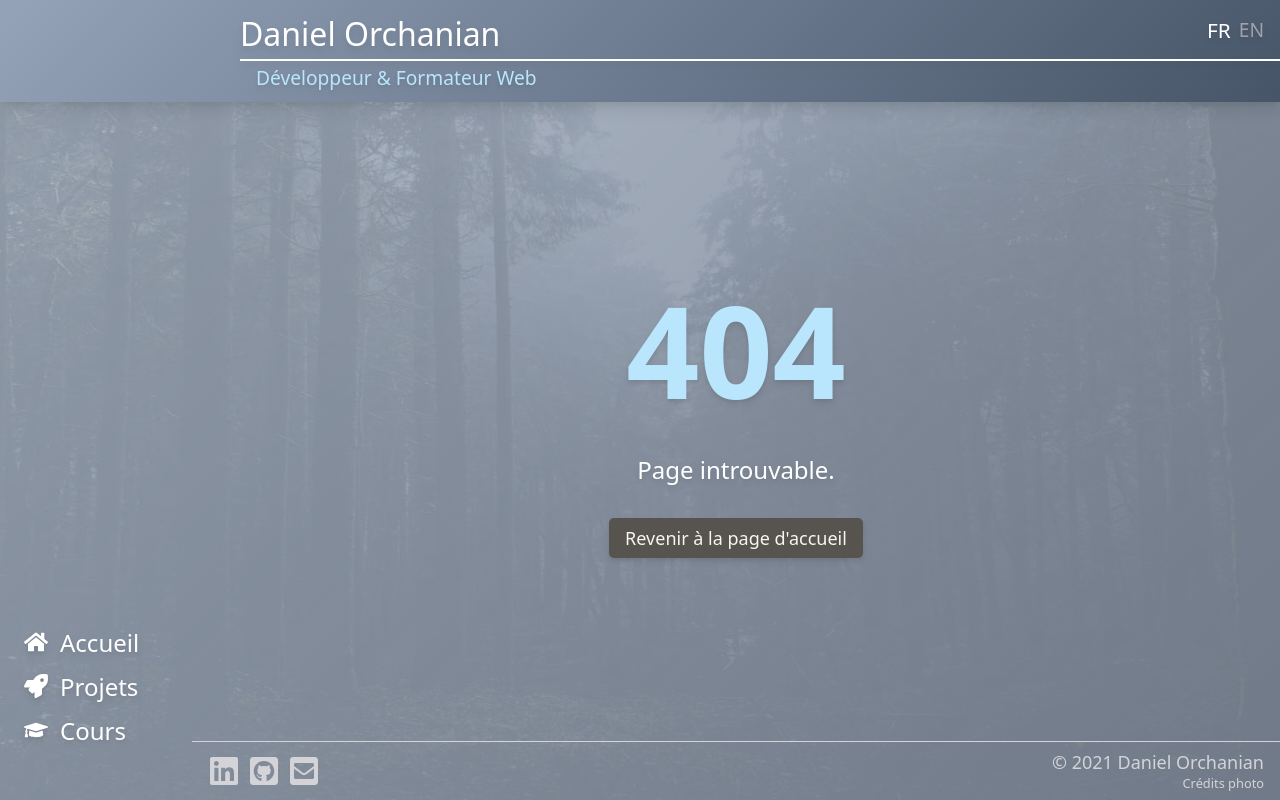
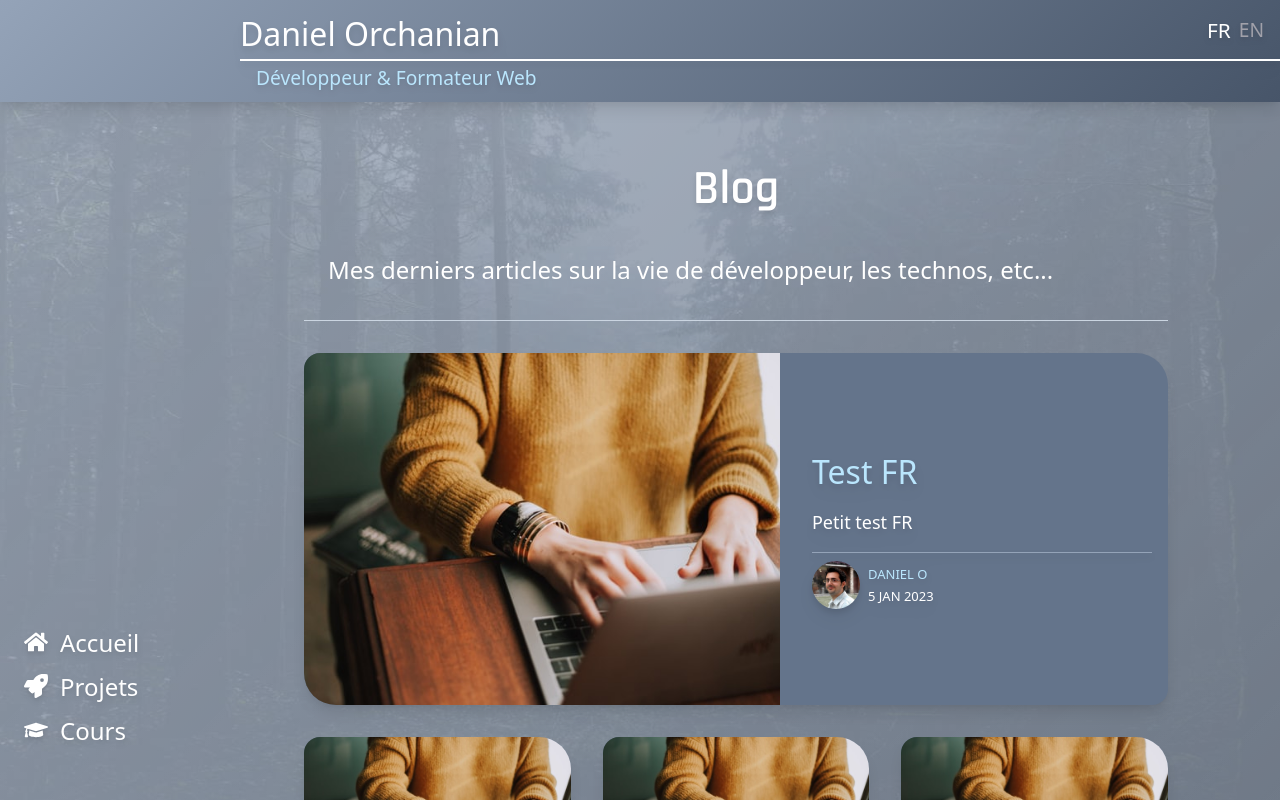
Before and after one commit to do-sieg/portfolio-2021, a Next.js app: page /blog in a window 1280 px wide. Before the commit this address had no page. Built offline with nearby package versions, Linux system fonts and the light colour scheme; a web font is replaced by a local one.

Commit message:
Blog index page (load from markdown files by locale, published status)

```diff
--- a/data/lang/en.js
+++ b/data/lang/en.js
@@ -18,6 +18,7 @@ export default {
     NAV_HOME: "Home",
     NAV_PROJECTS: "Projects",
     NAV_TEACH: "Teaching",
+    NAV_BLOG: "Blog",
 
     PHOTO_CREDITS: "Photo Credits",
     BACKGROUND_IMAGES: "Background Images",
@@ -26,6 +27,7 @@ export default {
     ACTION_VIEW_CODE: "Code",
     ACTION_BACK_HOME: "Return to the home page",
 
+    DATE_FORMAT: "MM DD, YY",
     SHORT_MONTHS: [
         "JAN", "FEB", "MAR", "APR",
         "MAY", "JUN", "JUL", "AUG",
@@ -113,6 +115,9 @@ export default {
         </>
     ),
 
+    BLOG_INTRO: <p>My latest articles on life as a developer, technology, etc...</p>,
+    BLOG_NO_ARTICLES: "No articles yet. Coming soon.",
+
     // HOME_SLIDE_PROMPT_1: "Need a website?",
     // HOME_SLIDE_PROMPT_2: "Need lessons?",
     // HOME_SLIDE_PROMPT_3: "Looking for a translator?",
--- a/data/lang/fr.js
+++ b/data/lang/fr.js
@@ -20,6 +20,7 @@ export default {
     // NAV_ABOUT: "About Me",
     NAV_PROJECTS: "Projets",
     NAV_TEACH: "Cours",
+    NAV_BLOG: "Blog",
 
     PHOTO_CREDITS: "Crédits photo",
     BACKGROUND_IMAGES: "Images d'arrière-plan",
@@ -28,6 +29,7 @@ export default {
     ACTION_VIEW_CODE: "Code",
     ACTION_BACK_HOME: "Revenir à la page d'accueil",
 
+    DATE_FORMAT: "DD MM YY",
     SHORT_MONTHS: [
         "JAN", "FÉV", "MAR", "AVR",
         "MAI", "JUN", "JUL", "AOU",
@@ -115,4 +117,6 @@ export default {
         </>
     ),
 
+    BLOG_INTRO: <p>Mes derniers articles sur la vie de développeur, les technos, etc...</p>,
+    BLOG_NO_ARTICLES: "Pas encore d'article. Ils arrivent bientôt.",
 }
--- /dev/null
+++ b/pages/blog/index.js
@@ -0,0 +1,97 @@
+import Head from "next/head";
+import Link from "next/link";
+import AppLayout from "../../components/app/AppLayout";
+import { SITE_TITLE } from "../../data/constants";
+import { useLangTerm } from "../../utils/lang";
+import { getPosts } from "../../utils/blog";
+import styles from "../../styles/pages/common.module.css";
+import ownStyles from "../../styles/pages/blog.module.css";
+
+export async function getStaticProps({ locale }) {
+    const posts = await getPosts(locale);
+    const props = { posts };
+    return { props };
+}
+
+// MOVE
+export function BlogPost({ post, featured = false }) {
+    const L_DATE_FORMAT = useLangTerm("DATE_FORMAT");
+    const L_SHORT_MONTHS = useLangTerm("SHORT_MONTHS");
+
+    function renderDate() {
+        const d = new Date(post.metaData.date);
+        let str = L_DATE_FORMAT;
+        str = str.replaceAll("DD", d.getDate());
+        str = str.replaceAll("MM", L_SHORT_MONTHS[d.getMonth()]);
+        str = str.replaceAll("YY", d.getFullYear());
+        return str;
+    }
+
+    return (
+        <div className={ownStyles.postItem + " " + (featured ? ownStyles.featuredPost : "")}>
+            <div className={ownStyles.postCover}>
+                {post.metaData.coverImage.path &&
+                    <Link href={"blog/" + post.slug}><a>
+                        <img className={ownStyles.coverImage} src={post.metaData.coverImage.path} alt={post.metaData.title} />
+                    </a></Link>
+                }
+            </div>
+            <Link href={"blog/" + post.slug}><a className={ownStyles.postData}>
+                <h3>{post.metaData.title}</h3>
+                <p>{post.metaData.excerpt}</p>
+
+                <div className={ownStyles.postInfo}>
+                    <img src={post.metaData.author.picture} alt={post.metaData.author.name} />
+                    <div className={ownStyles.postInfoText}>
+                        <div className={ownStyles.authorName}>{post.metaData.author.name}</div>
+                        <time>{renderDate()}</time>
+                    </div>
+                </div>
+            </a></Link>
+        </div>
+    );
+}
+
+export default function Blog({ posts }) {
+    const L_NAV_BLOG = useLangTerm("NAV_BLOG");
+    const L_BLOG_INTRO = useLangTerm("BLOG_INTRO");
+    const L_BLOG_NO_ARTICLES = useLangTerm("BLOG_NO_ARTICLES");
+
+    return (
+        <AppLayout className={styles.container}>
+
+            <Head>
+                <title>{SITE_TITLE} - {L_NAV_BLOG}</title>
+            </Head>
+
+            <h1>{L_NAV_BLOG}</h1>
+
+            {L_BLOG_INTRO}
+
+            <section className={ownStyles.postListContainer}>
+                {posts.length > 0 ?
+                    <div className={ownStyles.postList}>
+                        {posts.map((post, index) => {
+                            return <BlogPost key={index} post={post} featured={index == 0} />;
+                        })}
+                        {posts.map((post, index) => {
+                            return <BlogPost key={index} post={post} />;
+                        })}
+                        {posts.map((post, index) => {
+                            return <BlogPost key={index} post={post} />;
+                        })}
+                        {posts.map((post, index) => {
+                            return <BlogPost key={index} post={post} />;
+                        })}
+                        {posts.map((post, index) => {
+                            return <BlogPost key={index} post={post} />;
+                        })}
+                    </div>
+                    :
+                    <p>{L_BLOG_NO_ARTICLES}</p>
+                }
+            </section>
+
+        </AppLayout>
+    );
+}
--- /dev/null
+++ b/pages/blog/posts/fr/test-fr.md
@@ -0,0 +1,22 @@
+---
+title: Test FR
+excerpt: Petit test FR des familles parce que voilà quoi parce que là vraiment ras-le-bol de ces âneries
+date: "2020-03-16"
+author:
+    name: Daniel Orchanian
+    picture: images/profile/profile_03_square.jpg
+coverImage:
+    path: images/blog/covers/christin-hume-Hcfwew744z4-unsplash.jpg
+    authorName: Christin Hume
+    authorUrl: https://unsplash.com/@christinhumephoto
+published: true
+---
+
+
+# Ceci est un test FR
+
+Coucou les gens !
+
+Comment ça va ?
+
+Moi ça va super.
--- /dev/null
+++ b/pages/blog/posts/fr/test-fr2.md
@@ -0,0 +1,22 @@
+---
+title: Test FR
+excerpt: Petit test FR
+date: "2023-01-05"
+author:
+    name: Daniel O
+    picture: images/profile/profile_03_square.jpg
+coverImage:
+    path: images/blog/covers/christin-hume-Hcfwew744z4-unsplash.jpg
+    authorName: Christin Hume
+    authorUrl: https://unsplash.com/@christinhumephoto
+published: true
+---
+
+
+# Ceci est un test FR
+
+Coucou les gens !
+
+Comment ça va ?
+
+Moi ça va super.
--- /dev/null
+++ b/styles/pages/blog.module.css
@@ -0,0 +1,129 @@
+.postListContainer {
+    margin-top: 2rem;
+    border-top: solid 1px var(--blueGray-300);
+    padding-top: 2rem;
+}
+
+.postList {
+    display: grid;
+    grid-template-columns: 1fr;
+    gap: 2rem;
+}
+
+.postItem {
+    display: flex;
+    flex-direction: column;
+    background-color: var(--blueGray-500);
+    box-shadow: var(--shadow-lg);
+    transition: var(--transition-all);
+    border-radius: 1rem 2rem 1rem;
+}
+
+.postItem:hover, .postItem:active {
+    box-shadow: var(--shadow-xl);
+}
+
+.postCover {
+    height: 10rem;
+}
+
+.postCover img {
+    width: 100%;
+    height: 100%;
+    object-fit: cover;
+    object-position: center;
+    border-radius: 1rem 2rem 0 0;
+}
+
+.postData {
+    padding: 1rem;
+    display: flex;
+    flex-direction: column;
+    flex: 1;
+    filter: var(--drop-shadow-lg);
+}
+
+.featuredPost .postData {
+    margin: auto 0;
+}
+
+.postData h3 {
+    font-size: x-large;
+    color: var(--secondary);
+}
+
+.postData p {
+    flex: 1;
+    text-indent: unset;
+    font-size: large;
+}
+
+.postInfo {
+    padding-top: 0.5rem;
+    border-top: 1px solid var(--blueGray-400);
+    display: flex;
+    align-items: center;
+    gap: 0.5rem;
+    text-transform: uppercase;
+}
+
+.postInfo img {
+    width: 3rem;
+    height: 3rem;
+    border-radius: 50%;
+    object-fit: cover;
+    object-position: top;
+}
+
+.postInfoText {
+    display: flex;
+    flex-direction: column;
+    gap: 0.25rem;
+    font-size: small;
+}
+
+.postInfoText .authorName {
+    color: var(--secondary);
+    font-weight: 500;
+}
+
+.postInfoText time {
+    font-weight: 350;
+}
+
+@media (min-width: 640px) {
+    .postList {
+        grid-template-columns: 1fr 1fr;
+    }
+    .featuredPost {
+        min-height: 20rem;
+        grid-column: span 2;
+    }
+    .featuredPost {
+        flex-direction: row;
+        gap: 1rem;
+    }
+    .featuredPost .postCover {
+        height: unset;
+        flex: 7;
+    }
+    .featuredPost .postData {
+        flex: 5;
+    }
+    .featuredPost h3 {
+        font-size: xx-large;
+    }
+    .featuredPost .postCover img {
+        border-radius: 1rem 0 0 2rem;
+    }
+}
+
+@media (min-width: 1024px) {
+    .postList {
+        grid-template-columns: 1fr 1fr 1fr;
+    }
+    .featuredPost {
+        min-height: 22rem;
+        grid-column: span 3;
+    }
+}
--- /dev/null
+++ b/utils/blog.js
@@ -0,0 +1,26 @@
+import fs from "fs";
+import path from "path";
+import { mdLoad, mdToHtml } from "./markdown";
+
+const POSTS_DIR = "pages/blog/posts";
+
+export async function getPosts(locale, limit = 0) {
+    try {
+        let entries = fs.readdirSync(path.join(process.cwd(), POSTS_DIR, locale));
+        if (limit) entries = entries.slice(0, limit);
+
+        return entries
+            .map((filename) => {
+                const data = mdLoad(path.join(POSTS_DIR, locale, filename));
+                return {
+                    slug: filename.substring(0, filename.indexOf(".md")),
+                    metaData: data.data,
+                }
+            })
+            .filter(obj => obj.metaData.published)
+            .sort((a, b) => new Date(b.metaData.date) - new Date(a.metaData.date));
+    } catch (err) {
+        console.error(`Error on loading blog posts for locale '${locale}'.`, err.message);
+        return [];
+    }
+}
--- /dev/null
+++ b/utils/markdown.js
@@ -0,0 +1,37 @@
+// Markdown utility functions
+// Last update: 2022-01-30
+
+import fs from "fs";
+import path from "path";
+import grayMatter from "gray-matter";
+import { rehype } from "rehype";
+import rehypeHighlight from "rehype-highlight";
+import rehypeStringify from "rehype-stringify/lib";
+import remarkGfm from "remark-gfm";
+import remarkParse from "remark-parse";
+import remarkRehype from "remark-rehype";
+import { unified } from "unified";
+
+// Extract data and content from markdown file
+export function mdLoad(filePath) {
+    const fullPath = path.join(process.cwd(), filePath);
+    const data = grayMatter(fs.readFileSync(fullPath, 'utf8'));
+    return data;
+}
+
+// Convert markdown code to html
+export async function mdToHtml(code) {
+    const parsed = await unified()
+        .use(remarkParse)
+        .use(remarkGfm)
+        .use(remarkRehype)
+        .use(rehypeStringify)
+        .process(code)
+
+    const highlighted = await rehype()
+        .data('settings', { fragment: true })
+        .use(rehypeHighlight)
+        .process(parsed);
+
+    return String(highlighted);
+}
```
Also changed, not shown: package.json (+9 -1 lines), public/images/blog/covers/christin-hume-Hcfwew744z4-unsplash.jpg (added), 1 other file (tests, documents, lock files or other folders).
